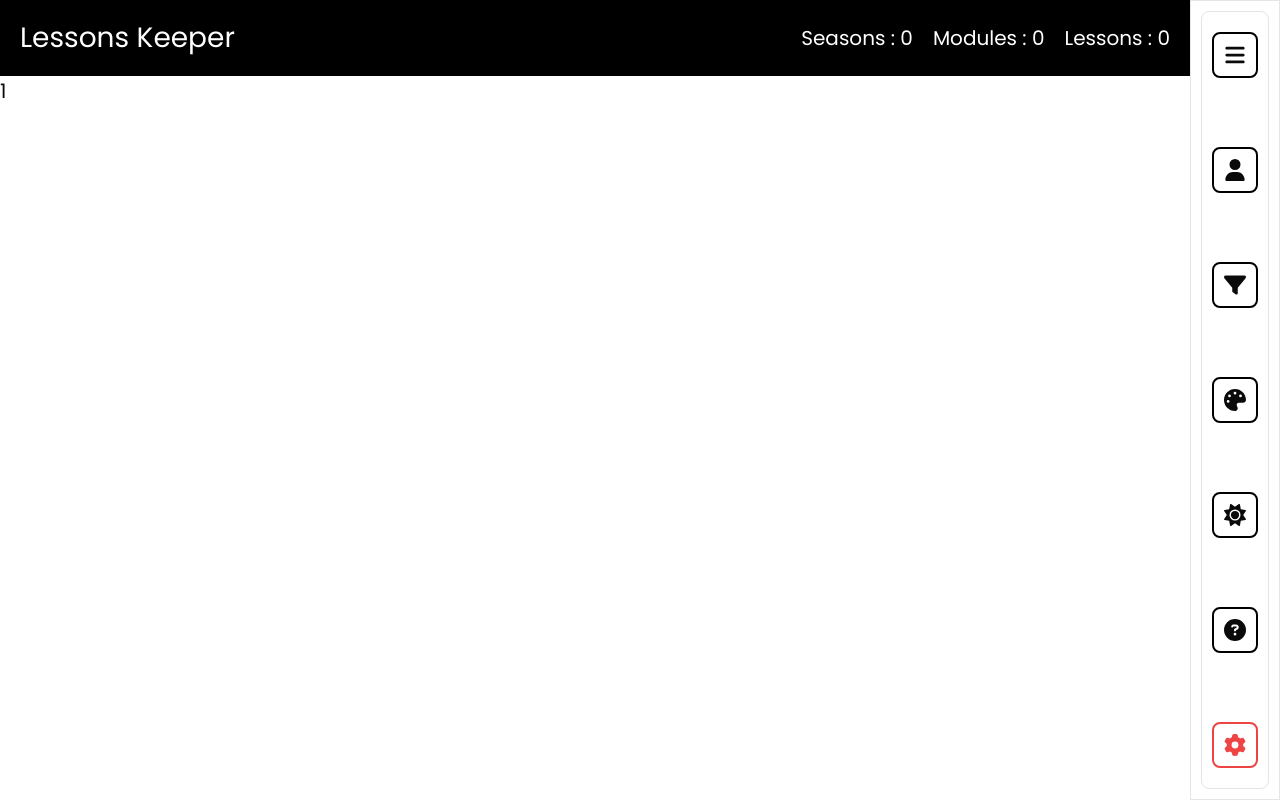
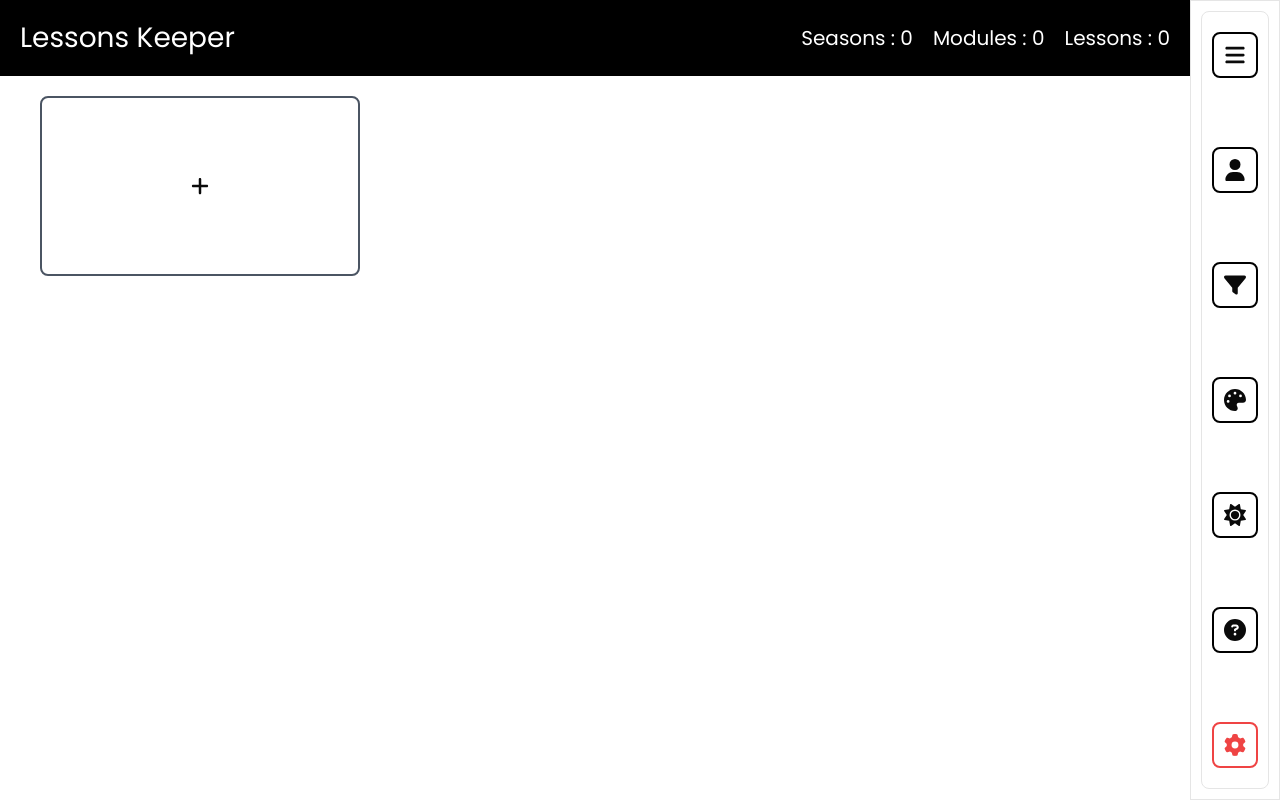
Before and after one commit to SouhailM07/lesson-keeper-next, a Next.js app: page /season/1 in a window 1280 px wide. Built offline with nearby package versions, Linux system fonts and the light colour scheme; no server answers.

Commit message:
making a switch case add new item

```diff
--- a/src/app/globals.css
+++ b/src/app/globals.css
@@ -4,6 +4,13 @@
 
 html {
   @apply text-[20px];
+}
+.section-container {
+  @apply space-y-3 h-[25rem] py-[1rem] px-[2rem];
+}
+
+.box-item {
+  @apply border-2 flexCenter border-gray-600 h-[9rem] rounded-md aspect-video;
 }
 
 .new-h-screen {
--- /dev/null
+++ b/src/components/atoms/AddNewItem/AddNewItem.tsx
@@ -0,0 +1,59 @@
+import SeasonsForm from "@/components/molecules/SeasonsForm/SeasonsForm";
+import { useSeasonsContext } from "@/context/SeasonsContext/SeasonsContext";
+import { faPlus } from "@fortawesome/free-solid-svg-icons";
+import { FontAwesomeIcon } from "@fortawesome/react-fontawesome";
+import MyDialog from "../MyDialog/MyDialog";
+
+export enum AddNew_e {
+  Section = "SECTION",
+  Module = "MODULE",
+  Lesson = "Lesson",
+}
+
+export default function AddNewItem({ addNew }: { addNew: AddNew_e }) {
+  const renderAddNewItem = () => {
+    switch (addNew) {
+      case AddNew_e.Section:
+        return <AddNewSeason />;
+      case AddNew_e.Module:
+        return <AddNewModule />;
+      default:
+        return <div>Item not found</div>;
+    }
+  };
+  return <>{renderAddNewItem()}</>;
+}
+
+const AddNewSeason = () => {
+  const { handleOnSubmit__Create }: any = useSeasonsContext();
+  return (
+    <MyDialog
+      title="New Season"
+      trigger={
+        <button className="box-item">
+          <FontAwesomeIcon icon={faPlus} className="size-[1rem]" />
+        </button>
+      }
+    >
+      <SeasonsForm
+        handleOnSubmit={handleOnSubmit__Create}
+        defaultValues={{ name: "", duration: undefined }}
+      />
+    </MyDialog>
+  );
+};
+
+const AddNewModule = () => {
+  return (
+    <MyDialog
+      title="New Modules"
+      trigger={
+        <button className="box-item">
+          <FontAwesomeIcon icon={faPlus} className="size-[1rem]" />
+        </button>
+      }
+    >
+      <div>new modules</div>
+    </MyDialog>
+  );
+};
--- a/src/components/organisms/SeasonsContainer/SeasonsContainer.tsx
+++ b/src/components/organisms/SeasonsContainer/SeasonsContainer.tsx
@@ -11,6 +11,7 @@ import seasonsStore from "@/zustand/seasons.store";
 import { useSeasonsContext } from "@/context/SeasonsContext/SeasonsContext";
 import SeasonsForm from "@/components/molecules/SeasonsForm/SeasonsForm";
 import Link from "next/link";
+import AddNewItem, { AddNew_e } from "@/components/atoms/AddNewItem/AddNewItem";
 
 export default function SeasonsContainer() {
   const { isSignedIn } = useAuth();
@@ -24,7 +25,7 @@ export default function SeasonsContainer() {
 
   if (!isSignedIn) return <NotSigned />;
   return (
-    <section className="space-y-3 h-[25rem] py-[1rem] px-[2rem]">
+    <section className="section-container">
       <PageTitle title="Seasons" />
       <ul className="flex gap-[1rem] flex-wrap ">
         {seasons.map((e, i) => (
@@ -38,7 +39,7 @@ export default function SeasonsContainer() {
             />
           </li>
         ))}
-        <PlusSeason />
+        <AddNewItem addNew={AddNew_e.Section} />
       </ul>
     </section>
   );
@@ -92,22 +93,3 @@ const RenderItem = ({
     </div>
   );
 };
-
-const PlusSeason = () => {
-  const { handleOnSubmit__Create }: any = useSeasonsContext();
-  return (
-    <MyDialog
-      title="New Season"
-      trigger={
-        <button className="border-2 flexCenter border-gray-600 h-[9rem] rounded-md aspect-video">
-          <FontAwesomeIcon icon={faPlus} className="size-[1rem]" />
-        </button>
-      }
-    >
-      <SeasonsForm
-        handleOnSubmit={handleOnSubmit__Create}
-        defaultValues={{ name: "", duration: undefined }}
-      />
-    </MyDialog>
-  );
-};
--- a/src/components/pages/ModulesPage/ModulesPage.tsx
+++ b/src/components/pages/ModulesPage/ModulesPage.tsx
@@ -1,3 +1,9 @@
+import AddNewItem, { AddNew_e } from "@/components/atoms/AddNewItem/AddNewItem";
+
 export default function ModulesPage({ seasonId }: { seasonId: string }) {
-  return <>{seasonId}</>;
+  return (
+    <section className="section-container">
+      <AddNewItem addNew={AddNew_e.Module} />
+    </section>
+  );
 }
```
